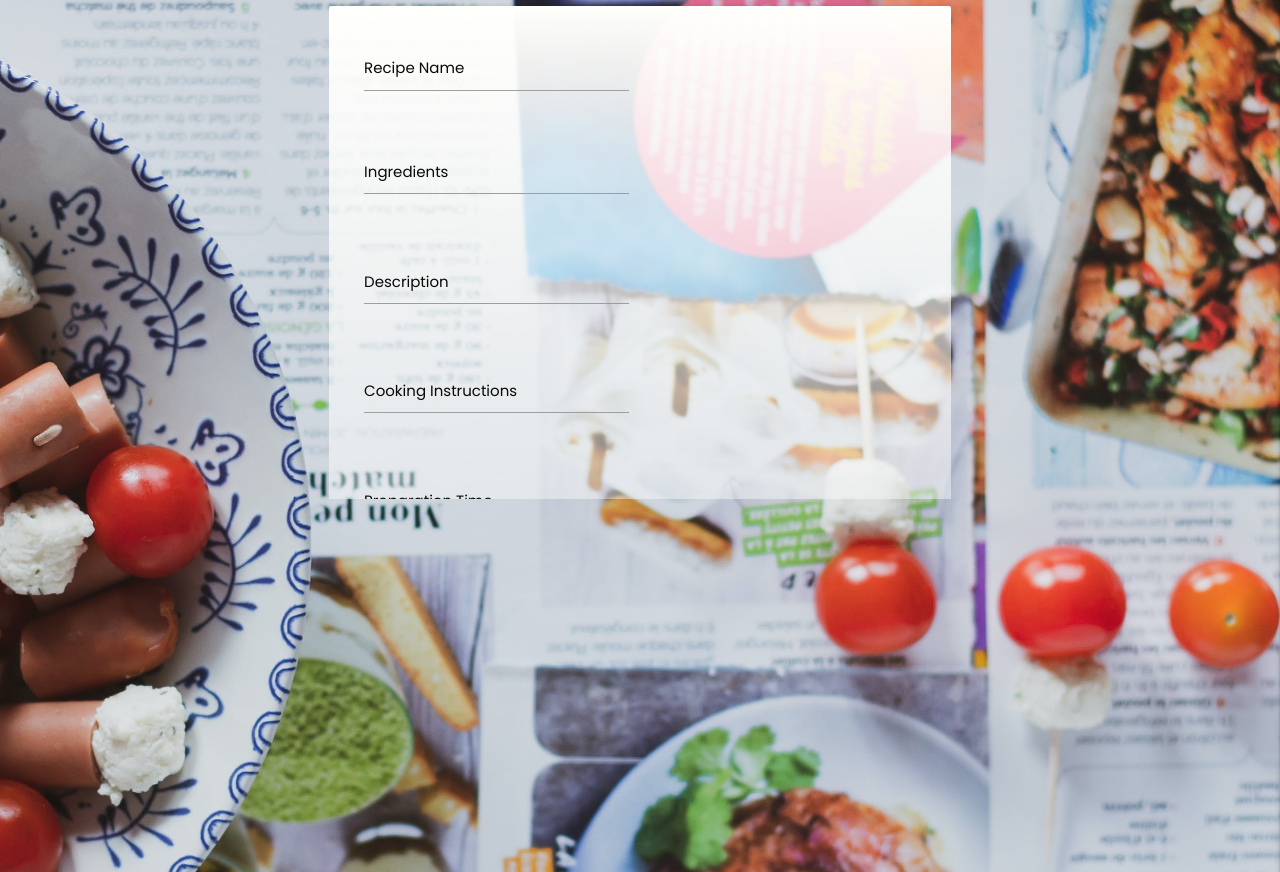
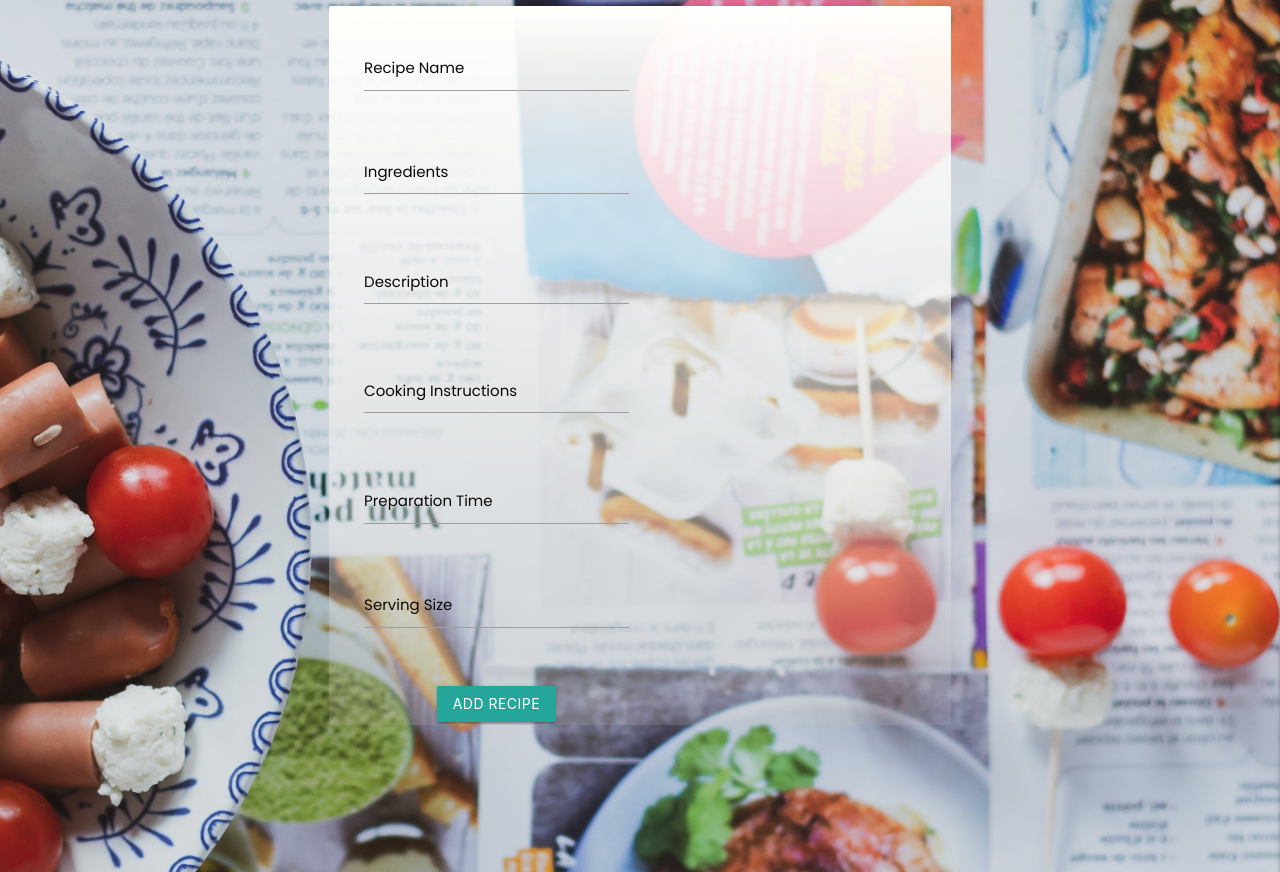
Before and after one commit to EmanuelCaires/MYCOOKBOOK, a Flask app: page /add_recipe in a window 1280 px wide. Shown: the part 165-1037 px from the top of the page. Run offline with Flask 3, Linux system fonts and the light colour scheme; some libraries are stand-ins or nearby versions.

Commit message:
uptated html files

```diff
--- a/app.py
+++ b/app.py
@@ -158,15 +158,27 @@ def edit_recipe(recipe_id):
     return render_template("edit_recipe.html", recipe=recipe)
 
 
-@app.route("/view_recipe/<recipe_id>")
+@app.route("/view_recipe/<recipe_id>", methods=["GET", "POST"])
 def view_recipe(recipe_id):
     # Retrieve the recipe details from the database
     recipe = mongo.db.recipes.find_one({"_id": ObjectId(recipe_id)})
-    if recipe:
-        return render_template("view_recipe.html", recipe=recipe)
-    else:
+    if not recipe:
         flash("Recipe not found")
         return redirect(url_for("profile", username=session["user"]))
+
+    if request.method == "POST":
+        # Handle delete request
+        if request.form.get("action") == "delete":
+            mongo.db.recipes.delete_one({"_id": ObjectId(recipe_id)})
+            flash("Recipe deleted successfully!")
+            return redirect(url_for("profile", username=session["user"]))
+        # Handle edit request
+        elif request.form.get("action") == "edit":
+            return redirect(url_for("edit_recipe", recipe_id=recipe_id))
+
+    return render_template("view_recipe.html", recipe=recipe)
+
+
 
 if __name__ == "__main__":
     app.run(host=os.environ.get("IP"),
--- a/static/css/style.css
+++ b/static/css/style.css
@@ -1,6 +1,7 @@
+/* Import Google Fonts */
 @import url('https://fonts.googleapis.com/css2?family=Poppins:wght@300;400;500;600;700;800;900 &display=swap');
 
-
+/* Body styles */
 body {
     min-height: 100%;
     position: fixed;
@@ -14,9 +15,9 @@ body {
     margin-bottom: 100px;
     font-family: Poppins;
     box-sizing: inherit;
-
 }
 
+/* Navigation links styles */
 nav ul a {
     -webkit-transition: background-color 0.3s;
     transition: background-color 0.3s;
@@ -27,21 +28,28 @@ nav ul a {
     cursor: pointer;
 }
 
-
+/* Card panel styles */
 .card-panel {
-    background: linear-gradient(0,rgba(255, 255, 255, 0.1),rgb(255, 255, 252));
+    background: linear-gradient(0, rgba(168, 152, 137, 0.1), rgb(255, 255, 252));
 }
 
+/* Large button styles */
 .btn-large {
     background-color: #e3f2fd;
-
 }
 
+/* Input field label styles */
 .input-field > label {
     color: #080808;
 }
 
+/* Scrollable container styles */
 .scrollable {
-    max-height: 500px; /* Set the maximum height for the container */
-    overflow-y: auto; /* Add vertical scroll if content overflows */
+    overflow-y: auto;
+    max-height: 70vh; /* Set maximum height */
 }
+
+/* Hide scrollbar */
+.scrollable::-webkit-scrollbar {
+    display: none;
+}
--- a/templates/add_recipe.html
+++ b/templates/add_recipe.html
@@ -1,29 +1,36 @@
 {% extends 'base.html' %}
+
 {% block content %}
-    <h3 class="center-align">New Recipe</h3>
+<!-- Form for adding a new recipe -->
+<h3 class="center-align">New Recipe</h3>
 
 <div class="container scrollable">
     <div class="card-panel">
+        <!-- Submission form for new recipe -->
         <form action="/add_recipe" method="post">
             <div class="row">
+                <!-- Input field for recipe name -->
                 <div class="input-field col s6 text-darker">
                     <input id="recipe_name" type="text" class="validate" name="recipe_name">
                     <label for="recipe_name">Recipe Name</label>
                 </div>
             </div>
             <div class="row">
+                <!-- Input field for ingredients -->
                 <div class="input-field col s6 text-darker">
                     <textarea id="ingredients" class="materialize-textarea" name="ingredients"></textarea>
                     <label for="ingredients">Ingredients</label>
                 </div>
             </div>
             <div class="row">
+                <!-- Input field for description -->
                 <div class="input-field col s6 text-darker">
                     <textarea id="description" class="materialize-textarea" name="description"></textarea>
                     <label for="description">Description</label>
                 </div>
             </div>
             <div class="row">
+                <!-- Input field for cooking instructions -->
                 <div class="input-field col s6 text-darker">
                     <textarea id="cooking_instructions" class="materialize-textarea"
                         name="cooking_instructions"></textarea>
@@ -31,20 +38,23 @@
                 </div>
             </div>
             <div class="row">
+                <!-- Input field for preparation time -->
                 <div class="input-field col s6 text-darker">
                     <input id="preparation_time" type="text" class="validate" name="preparation_time">
                     <label for="preparation_time">Preparation Time</label>
                 </div>
             </div>
             <div class="row">
+                <!-- Input field for serving size -->
                 <div class="input-field col s6 text-darker">
                     <input id="serving_size" type="text" class="validate" name="serving_size">
                     <label for="serving_size">Serving Size</label>
                 </div>
             </div>
             <div class="row">
+                <!-- Button to submit the form -->
                 <div class="input-field col s6">
-                    <button class="btn waves-effect waves-light" type="submit">Submit</button>
+                    <button class="btn waves-effect waves-light" type="submit">Add Recipe</button>
                 </div>
             </div>
         </form>
```
Also changed, not shown: templates/base.html (+11 -1 lines), templates/edit_recipe.html (+13 -2 lines), templates/login.html (+7 -4 lines), templates/profile.html (+10 -0 lines), templates/view_recipe.html (+11 -0 lines).
